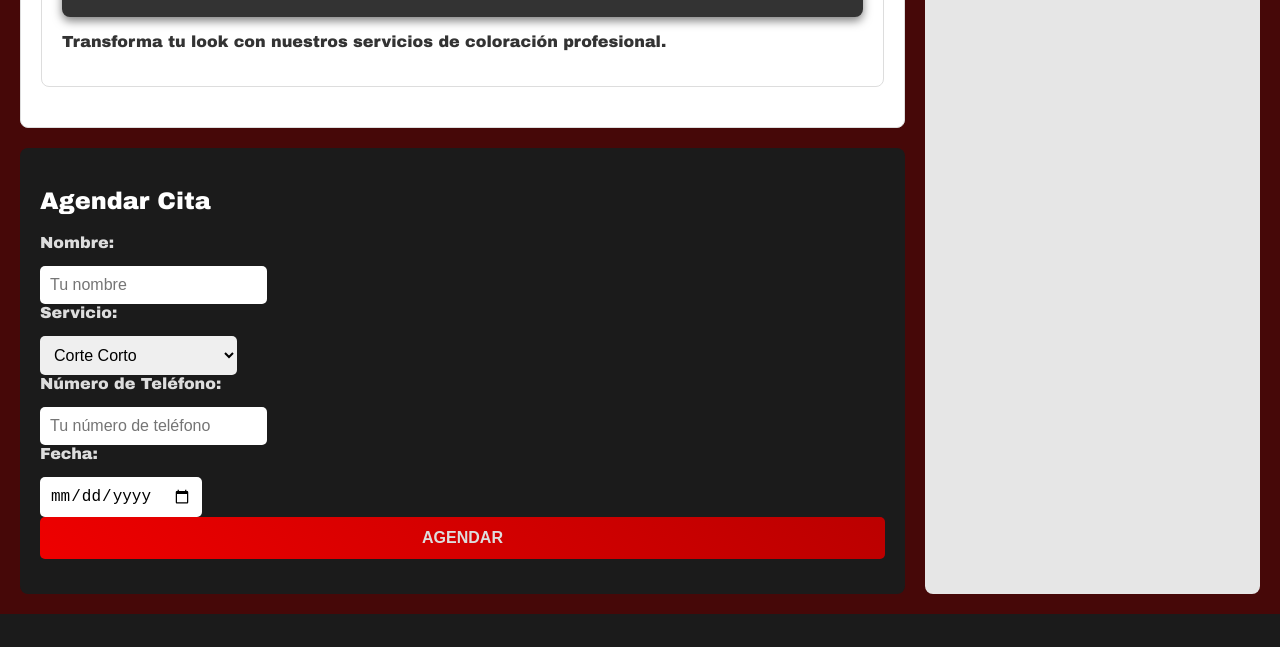
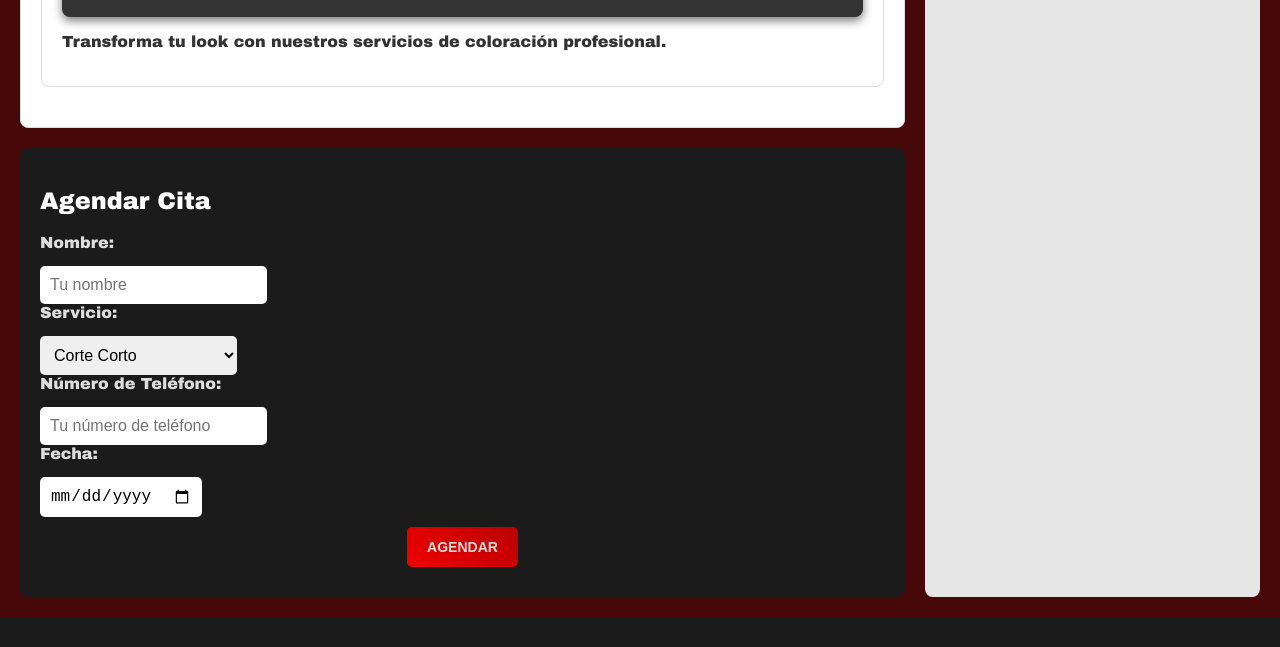
Before and after one commit to ManuelfCarrion/Examen, a plain HTML site: page index.html in a window 1280 px wide. Shown: the part 5960-6607 px from the top of the page. Drawn offline with Linux system fonts and the light colour scheme.

Commit message:
index.html

```diff
--- a/index.html
+++ b/index.html
@@ -232,11 +232,18 @@
     .form-container button {
   background: linear-gradient(45deg, #ee0000, #bb0000);
   border: none;
-  padding: 12px;
+  padding: 12px 20px; /* Ajusta el espacio interno */
+  font-size: 14px;
   font-weight: bold;
   text-transform: uppercase;
+  border-radius: 5px;
   transition: transform 0.3s;
+  width: auto; /* Elimina el ancho total */
+  display: block; /* Centra el botón */
+  margin: 10px auto; /* Añade margen superior e inferior y centra horizontalmente */
 }
+
+
 
 .form-container button:hover {
   transform: translateY(-3px);
```
